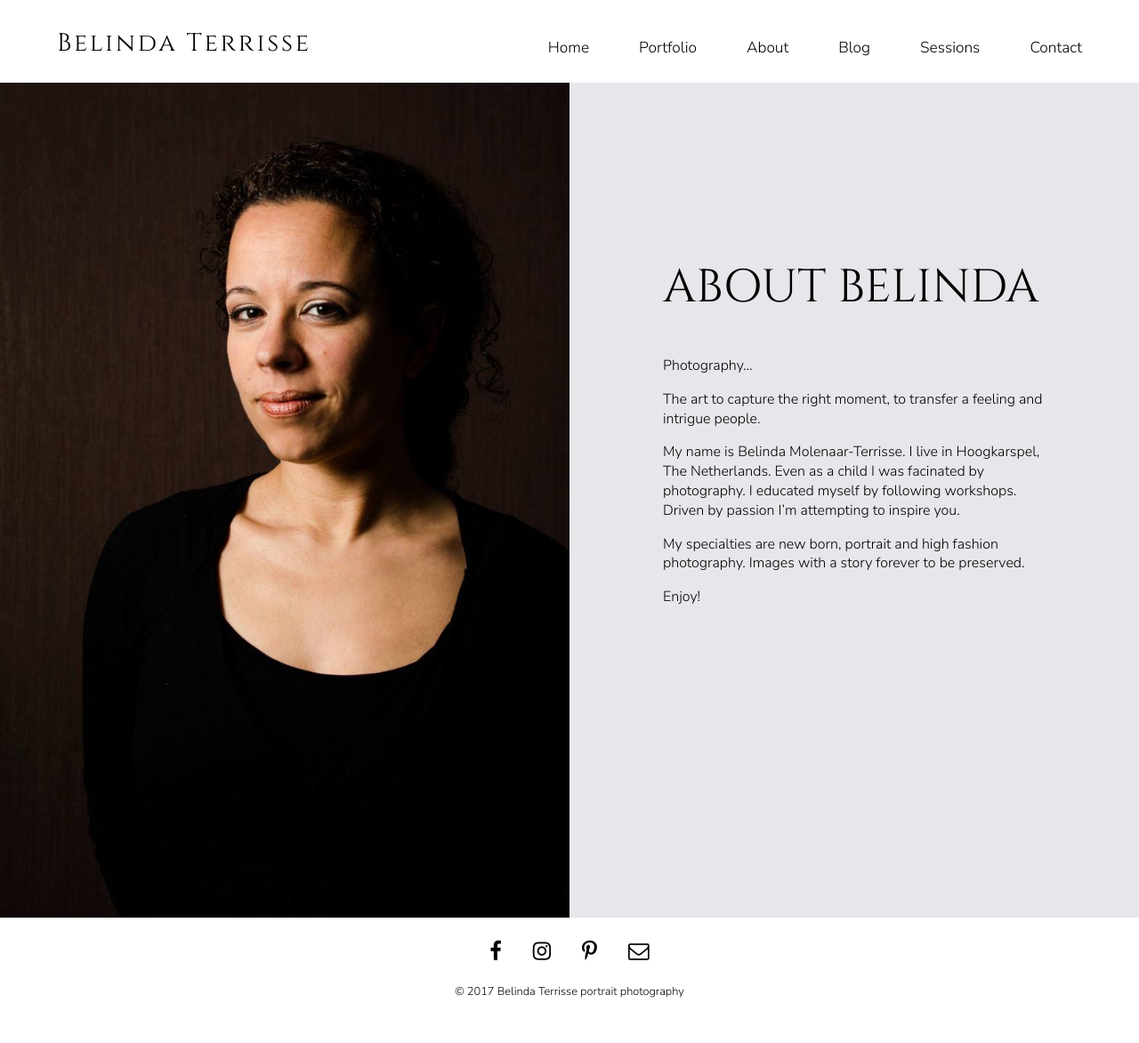
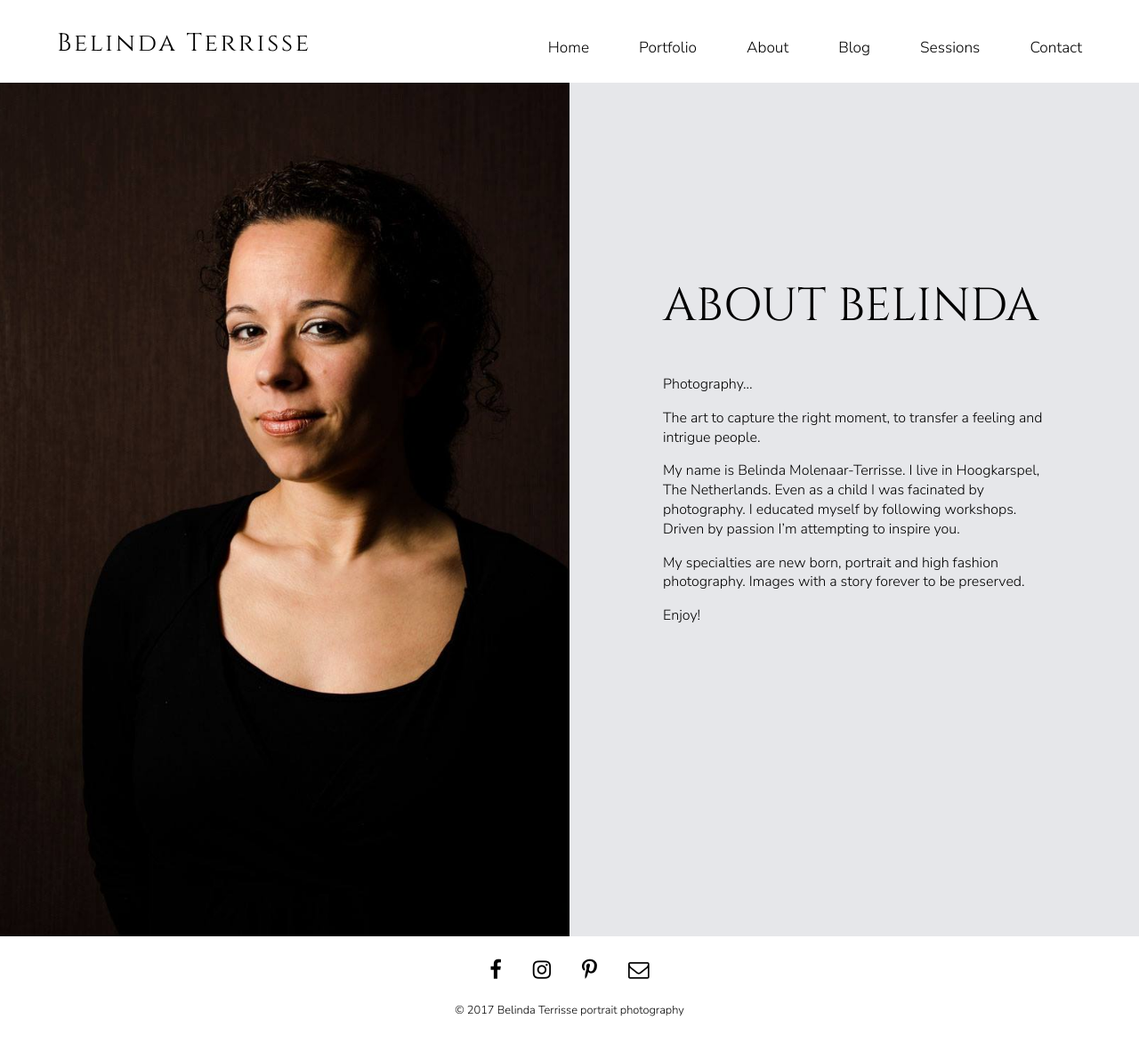
Before and after one commit to cmbybelin/cmbybelin.github.io, a Jekyll site: the page built from about.md, in a window 1280 px wide and 1173 px high. Shown: the whole window at 89% size. Built offline with Jekyll 4.4.1, drawn with Linux system fonts in a browser that asks for light colours.

Commit message:
Small style improvement for Safari

```diff
--- a/_sass/_page.scss
+++ b/_sass/_page.scss
@@ -14,7 +14,7 @@
 
 article {
   transition: opacity .6s ease;
-  margin-top: 4.5em;
+  margin-top: 93px;
   background-repeat: no-repeat;
   background-size: cover;
   background-position: center center;
```
